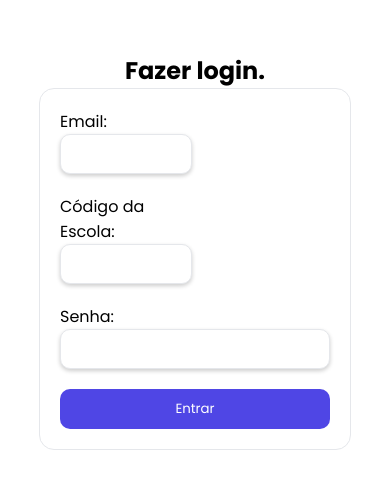
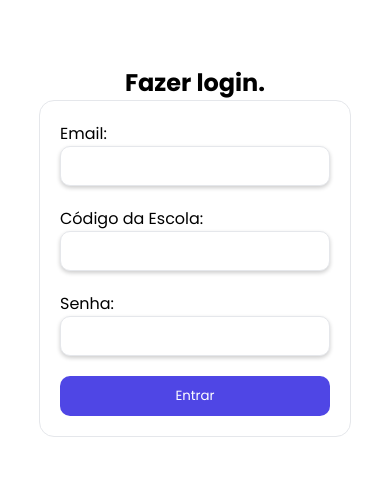
Before and after one commit to theMyntt/SGA, a React (Vite) app in the folder client/: page / in a window 390 px wide. Shown: the part 171-660 px from the top of the page. Built offline with nearby package versions, Linux system fonts and the light colour scheme.

Commit message:
refactor: responsive web design

```diff
--- a/client/src/components/local/LoginForm/loginForm.scss
+++ b/client/src/components/local/LoginForm/loginForm.scss
@@ -5,3 +5,14 @@
 #loginForm > div > .two-flex-boxes-form {
   width: 49%;
 }
+
+.two-flex-boxes-form {
+  margin: 0 !important;
+}
+
+@media (max-width: 900px) {
+  .two-flex-boxes-form {
+    margin-bottom: 20px !important;
+    width: 100% !important;
+  }
+}
```
